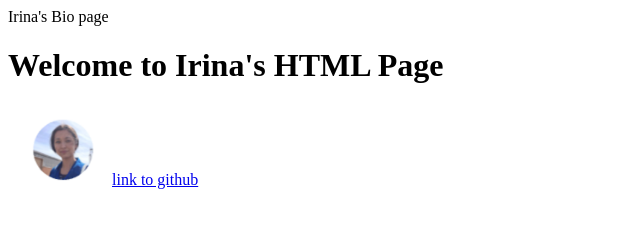
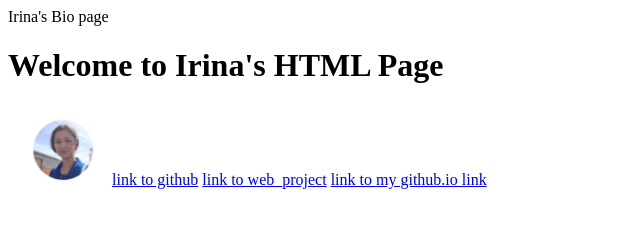
Before and after one commit to IrinaUX/web_project, a plain HTML site: page index.html in a window 1280 px wide. Shown: the whole page, without its empty margins (0-640 px from the left). Drawn offline with Linux system fonts and the light colour scheme.

Commit message:
Add links to the guthub from web and vice-versa.

```diff
--- a/index.html
+++ b/index.html
@@ -9,6 +9,8 @@
         <h1>Welcome to Irina's HTML Page</h1>
         <h2></h2>
         <img width="100" src="/images/myPhoto.png"</p>
-        <a  target="_blank" href="http://github.com/IrinaUX">link to github</a>
+        <a target="_blank" href="http://github.com/IrinaUX">link to github</a>
+        <a target="_blank" href="https://irinaux.github.io/web_project/">link to web_project</a>
+        <a target="_blank" href="https://irinaux.github.io/">link to my github.io link</a>
     </body>
 </html>
```
